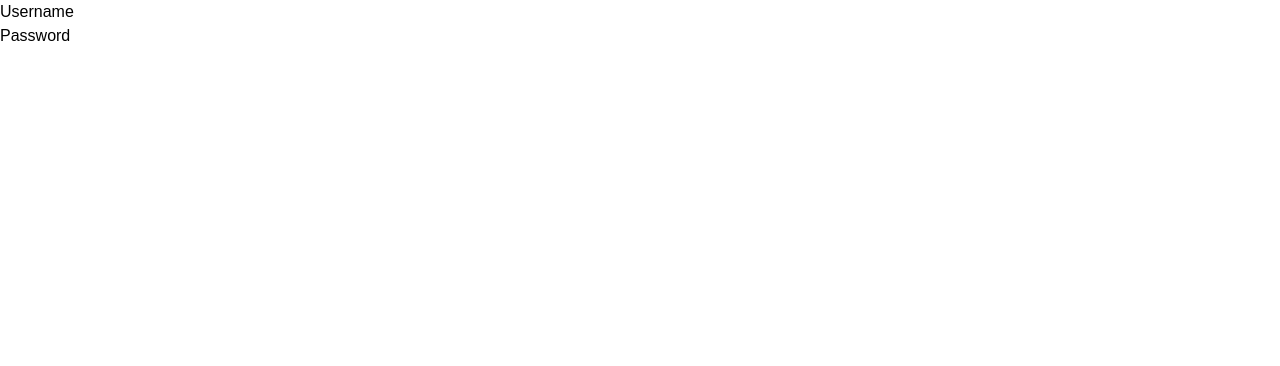
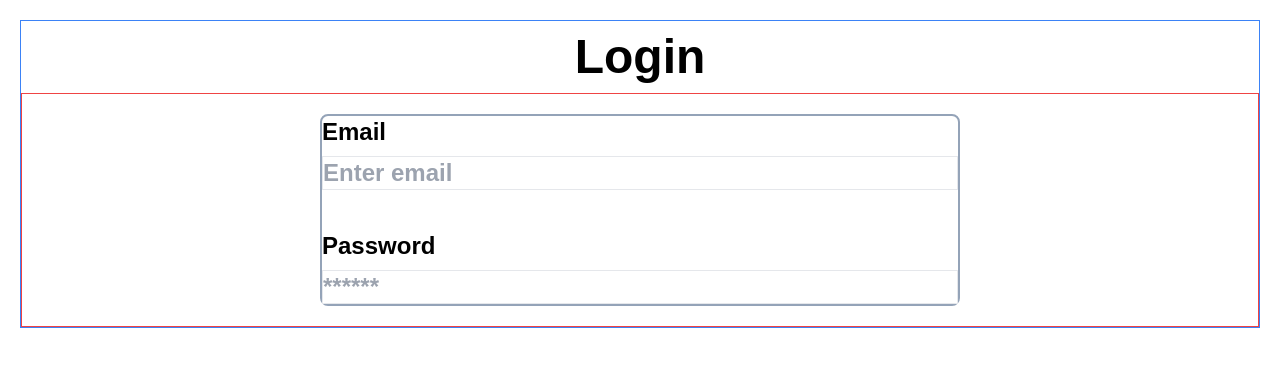
Before and after one commit to Siddhesh-Sarfare/Portfolio, a React (Create React App) app: page / in a window 1280 px wide. Shown: the top 366 px of the page. Built offline with nearby package versions, Linux system fonts and the light colour scheme.

Commit message:
Refactor: Login page skeleton 1

```diff
--- a/src/App.css
+++ b/src/App.css
@@ -51,3 +51,7 @@
   font-family: "Poppins", sans-serif !important;
   /* font-family: "JetBrains Mono", monospace !important; */
 }
+
+.content {
+  width: 40rem;
+}
--- a/src/App.js
+++ b/src/App.js
@@ -1,16 +1,26 @@
-import './App.css';
-import logo from './logo.svg';
+import "./App.css";
 
 function App() {
   return (
-    <div className="login">
-      <div classname="container border-red-500">
-        <p>
-          Username
-        </p>
-        <p>
-          Password
-        </p>
+    <div className="main m-5 border border-blue-500">
+      <p className="text-center p-3 text-5xl font-bold">Login</p>
+      <div className="container m-auto p-5 flex justify-center border border-red-500">
+        <div className="content inline-grid text-2xl font-bold border-2 border-slate-400 rounded-lg">
+          <p className="pb-2">Email</p>
+          <input
+            className="mb-10 border"
+            type="email"
+            name="email"
+            placeholder="Enter email"
+          />
+          <p className="pb-2">Password</p>
+          <input
+            className="border"
+            type="text"
+            name="password"
+            placeholder="******"
+          />
+        </div>
       </div>
     </div>
   );
--- a/src/index.js
+++ b/src/index.js
@@ -1,7 +1,7 @@
 import React from 'react';
 import ReactDOM from 'react-dom/client';
+import App from './App';
 import './index.css';
-import App from './App';
 import reportWebVitals from './reportWebVitals';
 
 const root = ReactDOM.createRoot(document.getElementById('root'));
```
